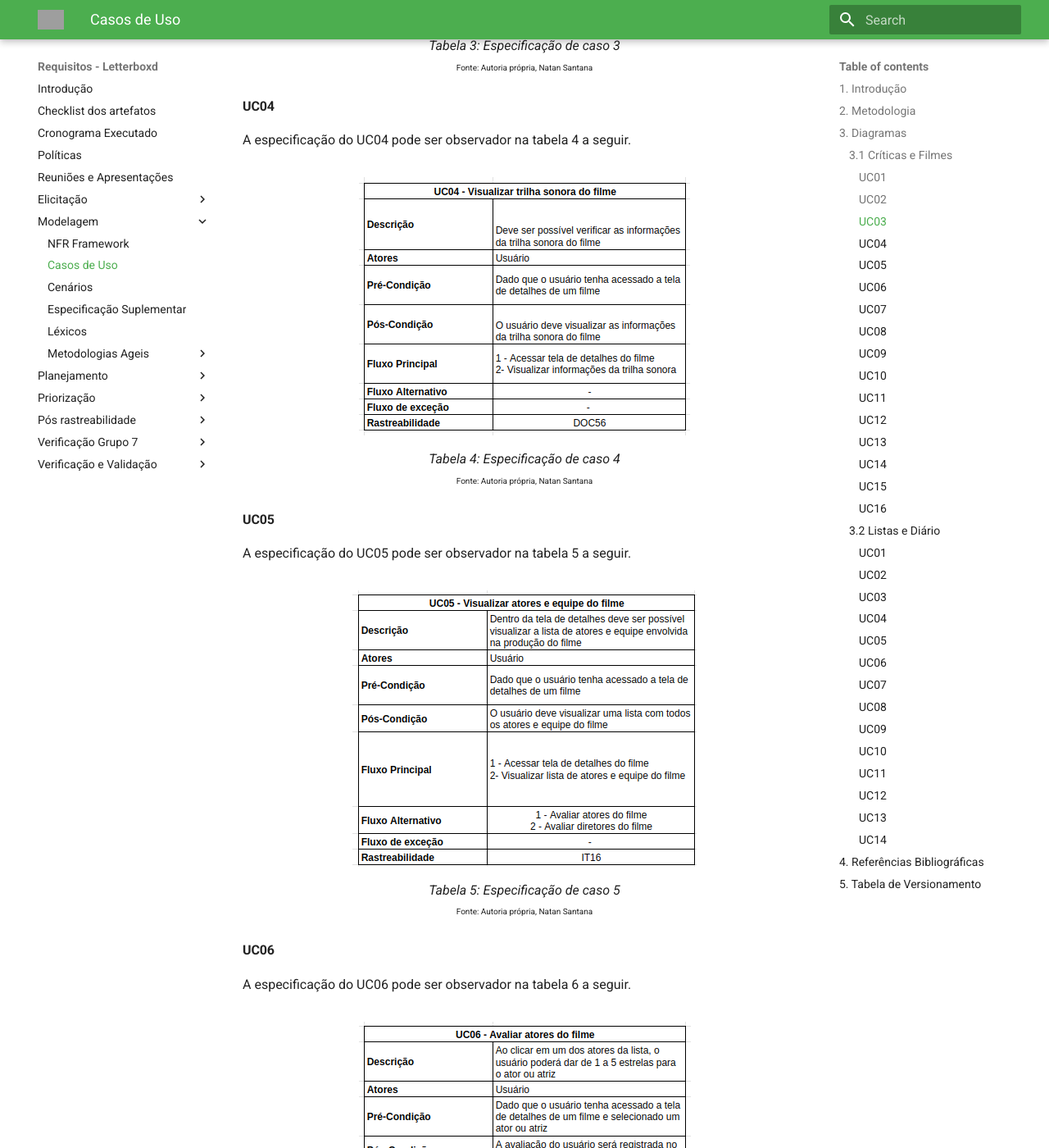
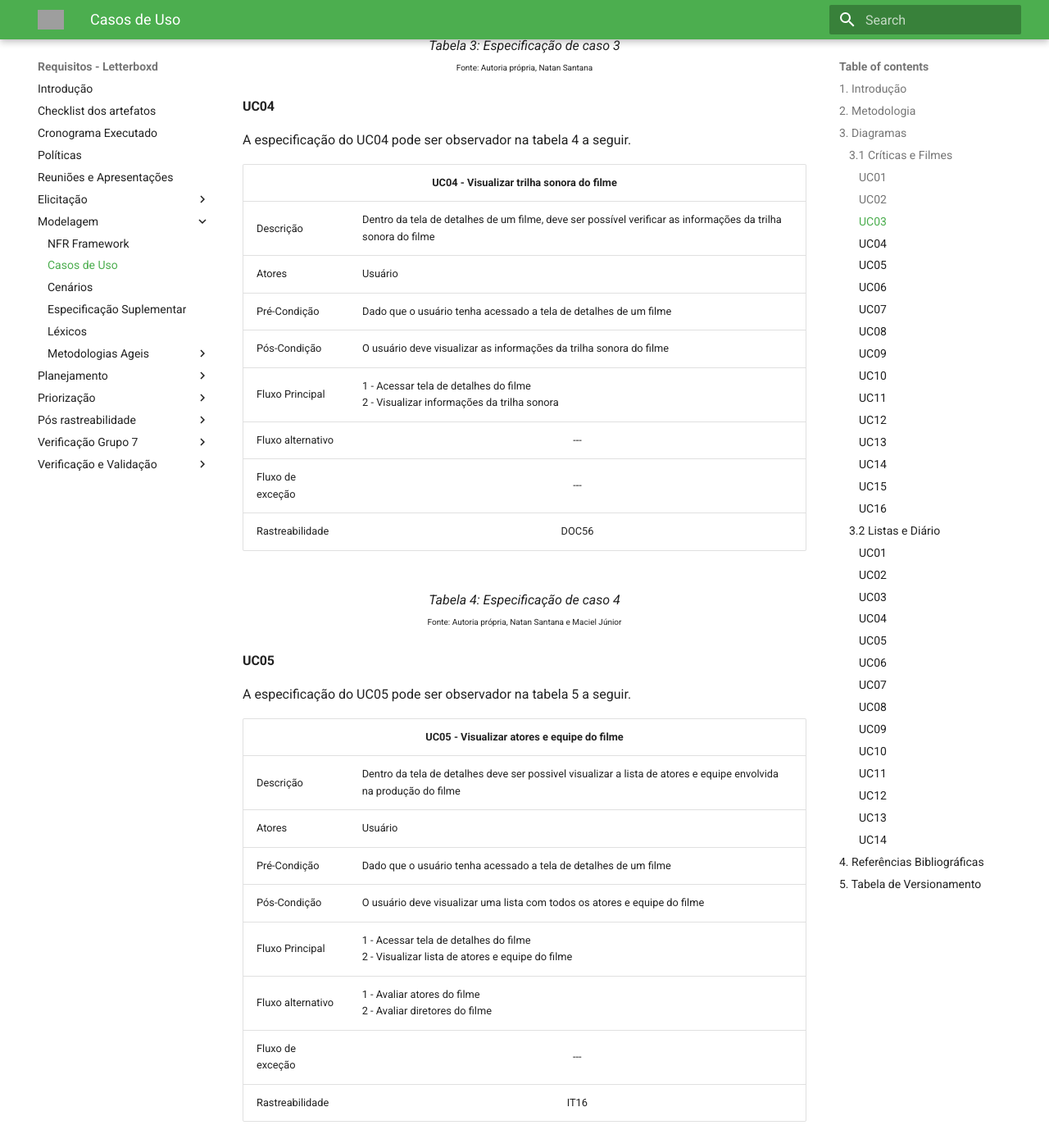
Before and after one commit to Requisitos-de-Software/2023.1-Letterboxd, an MkDocs documentation site: the page built from docs/Modelagem/casoUso.md, in a window 1280 px wide and 1400 px high, scrolled down 4619 px. Shown: the whole window at 82% size. Built offline with MkDocs 1.6.1 and Material for MkDocs 9.7.7, drawn with Linux system fonts in a browser that asks for light colours; some of the changed text lies outside the part shown; grey boxes are pictures that could not be loaded.

Commit message:
27-fix: corrige UC4 altera UC5 e UC6 para tabela padrão

```diff
--- a/docs/Modelagem/casoUso.md
+++ b/docs/Modelagem/casoUso.md
@@ -222,28 +222,162 @@ ou site da plataforma selecionada <br>
 
 A especificação do UC04 pode ser observador na tabela 4 a seguir.
 
+<table style="width: 100%;">
+  <tr>
+    <th style="text-align: center;" colspan="2">UC04 - Visualizar trilha sonora do filme</th>
+  </tr>
+  <tr>
+    <td style="vertical-align: middle;">Descrição</td>
+    <td style="vertical-align: middle;">Dentro da tela de detalhes de um filme, deve ser possível verificar as informações da trilha sonora do filme</td>
+  </tr>
+  <tr>
+    <td style="vertical-align: middle;">Atores</td>
+    <td style="vertical-align: middle;">Usuário</td>
+  </tr>
+  <tr>
+    <td style="vertical-align: middle;">Pré-Condição</td>
+    <td style="vertical-align: middle;">Dado que o usuário tenha acessado a tela de detalhes de um filme</td>
+  </tr>
+  <tr>
+    <td style="vertical-align: middle;">Pós-Condição</td>
+    <td style="vertical-align: middle;">O usuário deve visualizar as informações da trilha sonora do filme</td>
+  </tr>
+  <tr>
+    <td style="vertical-align: middle;">Fluxo Principal</td>
+    <td style="vertical-align: middle;">
+    1 - Acessar tela de detalhes do filme <br>
+    2 - Visualizar informações da trilha sonora <br>
+    </td>
+  </tr>
+  <tr>
+    <td style="vertical-align: middle;">Fluxo alternativo</td>
+    <td style="vertical-align: middle; text-align: center;">
+    ---
+    </td>
+  </tr>
+  <tr>
+    <td style="vertical-align: middle;">Fluxo de exceção</td>
+    <td style="vertical-align: middle; text-align: center;">
+      ---
+    </td>
+  </tr>
+  <tr>
+    <td style="vertical-align: middle;">Rastreabilidade</td>
+    <td style="vertical-align: middle; text-align:center">DOC56</td>
+  </tr>
+</table>
 <figure markdown>
-  ![Caso de uso 4](../assets/casosDeUso/l1uc04.png)
   <figcaption>Tabela 4: Especificação de caso 4</figcaption>
-  <p style="margin-top: -10px; font-size: 10px">Fonte: Autoria própria, Natan Santana</p>
+  <p style="margin-top: -10px; font-size: 10px">Fonte: Autoria própria, Natan Santana e Maciel Júnior</p>
 </figure>
 
 #### UC05
 
 A especificação do UC05 pode ser observador na tabela 5 a seguir.
 
+<table style="width: 100%;">
+  <tr>
+    <th style="text-align: center;" colspan="2">UC05 - Visualizar atores e equipe do filme</th>
+  </tr>
+  <tr>
+    <td style="vertical-align: middle;">Descrição</td>
+    <td style="vertical-align: middle;">Dentro da tela de detalhes deve ser possivel visualizar a lista de atores e equipe envolvida na produção do filme</td>
+  </tr>
+  <tr>
+    <td style="vertical-align: middle;">Atores</td>
+    <td style="vertical-align: middle;">Usuário</td>
+  </tr>
+  <tr>
+    <td style="vertical-align: middle;">Pré-Condição</td>
+    <td style="vertical-align: middle;">Dado que o usuário tenha acessado a tela de detalhes de um filme</td>
+  </tr>
+  <tr>
+    <td style="vertical-align: middle;">Pós-Condição</td>
+    <td style="vertical-align: middle;">O usuário deve visualizar uma lista com todos os atores e equipe do filme</td>
+  </tr>
+  <tr>
+    <td style="vertical-align: middle;">Fluxo Principal</td>
+    <td style="vertical-align: middle;">
+    1 - Acessar tela de detalhes do filme <br>
+    2 - Visualizar lista de atores e equipe do filme <br>
+    </td>
+  </tr>
+  <tr>
+    <td style="vertical-align: middle;">Fluxo alternativo</td>
+    <td style="vertical-align: middle;">
+    1 - Avaliar atores do filme <br>
+    2 - Avaliar diretores do filme <br>
+    </td>
+  </tr>
+  <tr>
+    <td style="vertical-align: middle;">Fluxo de exceção</td>
+    <td style="vertical-align: middle; text-align: center;">
+      ---
+    </td>
+  </tr>
+  <tr>
+    <td style="vertical-align: middle;">Rastreabilidade</td>
+    <td style="vertical-align: middle; text-align:center">IT16</td>
+  </tr>
+</table>
+
 <figure markdown>
-  ![Caso de uso 5](../assets/casosDeUso/l1uc05.png)
   <figcaption>Tabela 5: Especificação de caso 5</figcaption>
   <p style="margin-top: -10px; font-size: 10px">Fonte: Autoria própria, Natan Santana</p>
 </figure>
 
 #### UC06
 
+<table style="width: 100%;">
+  <tr>
+    <th style="text-align: center;" colspan="2">UC05 - Avaliar atores do filme</th>
+  </tr>
+  <tr>
+    <td style="vertical-align: middle;">Descrição</td>
+    <td style="vertical-align: middle;">Ao clicar em um dos atores da lista, o usuário poderá dar de 1 a 5 estrelas para o ator ou atriz</td>
+  </tr>
+  <tr>
+    <td style="vertical-align: middle;">Atores</td>
+    <td style="vertical-align: middle;">Usuário</td>
+  </tr>
+  <tr>
+    <td style="vertical-align: middle;">Pré-Condição</td>
+    <td style="vertical-align: middle;">Dado que o usuário tenha acessado a tela de detalhes de um filme e selecionado um
+ator ou atriz</td>
+  </tr>
+  <tr>
+    <td style="vertical-align: middle;">Pós-Condição</td>
+    <td style="vertical-align: middle;">A avaliação do usuário será registrada no banco de dados</td>
+  </tr>
+  <tr>
+    <td style="vertical-align: middle;">Fluxo Principal</td>
+    <td style="vertical-align: middle;">
+    1 - Acessar tela de detalhes do filme <br>
+    2 - Visualizar lista de atores e equipe do filme <br>
+    3 - Apertar em um ator ou atriz <br>
+    4 - Avaliar o ator ou atriz com 1 a 5 estrelas <br>
+    </td>
+  </tr>
+  <tr>
+    <td style="vertical-align: middle;">Fluxo alternativo</td>
+    <td style="vertical-align: middle; text-align: center;">
+    ---
+    </td>
+  </tr>
+  <tr>
+    <td style="vertical-align: middle;">Fluxo de exceção</td>
+    <td style="vertical-align: middle; text-align: center;">
+      ---
+    </td>
+  </tr>
+  <tr>
+    <td style="vertical-align: middle;">Rastreabilidade</td>
+    <td style="vertical-align: middle; text-align:center">IT16</td>
+  </tr>
+</table>
 A especificação do UC06 pode ser observador na tabela 6 a seguir.
 
 <figure markdown>
-  ![Caso de uso 6](../assets/casosDeUso/l1uc06.png)
   <figcaption>Tabela 6: Especificação de caso 6</figcaption>
   <p style="margin-top: -10px; font-size: 10px">Fonte: Autoria própria, Natan Santana</p>
 </figure>
```
